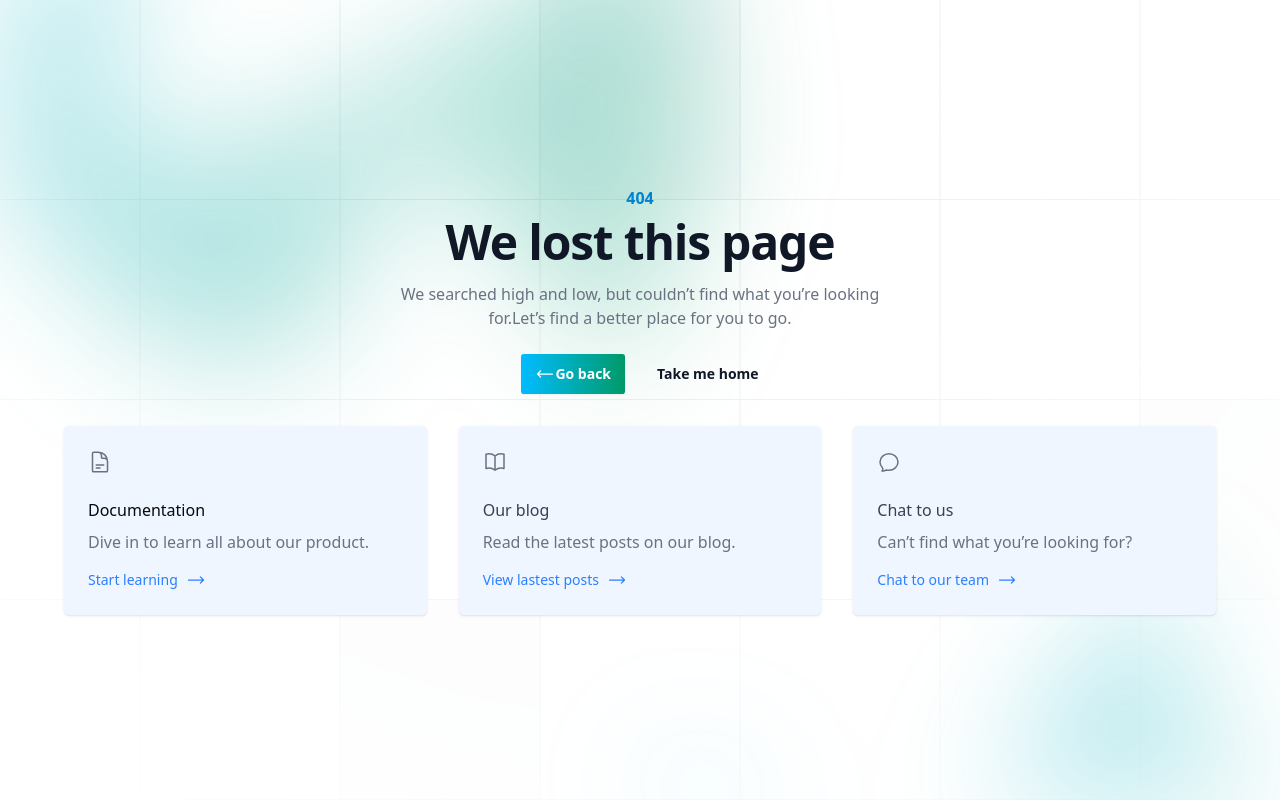
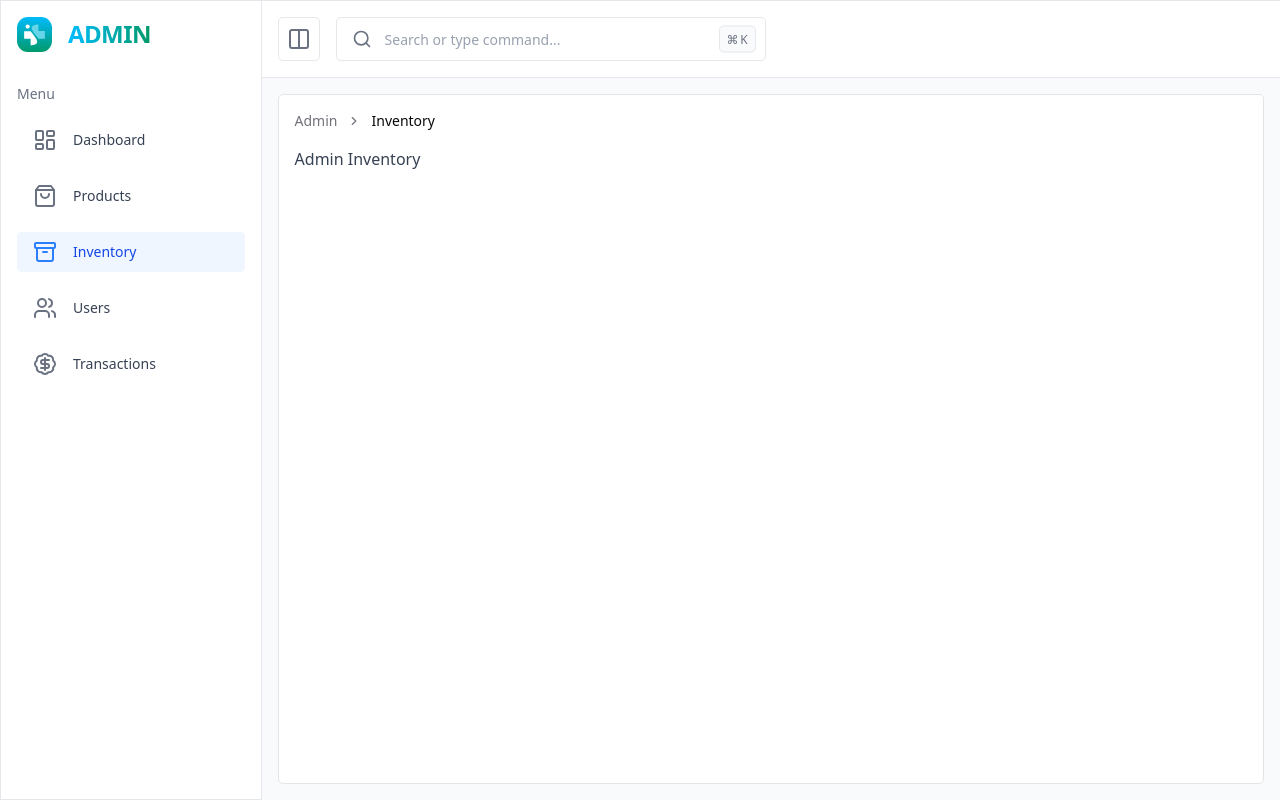
Before and after one commit to zorncbllr/afmax-system-finals, a React (Vite) app in the folder client/: page /admin/inventory in a window 1280 px wide. Built offline with nearby package versions, Linux system fonts and the light colour scheme.

Commit message:
added inventory page

```diff
--- a/client/src/App.tsx
+++ b/client/src/App.tsx
@@ -10,6 +10,7 @@ import { Toaster } from "react-hot-toast";
 import UserProductView from "./features/user/pages/user-product-view";
 import AdminProductView from "./features/admin/pages/admin-product-view";
 import PageNotFound from "./components/page-not-found";
+import AdminInventory from "./features/admin/pages/admin-inventory";
 
 function App() {
   return (
@@ -29,6 +30,7 @@ function App() {
           element={<AdminProductView />}
         />
         <Route path="/admin/users" element={<AdminUsers />} />
+        <Route path="/admin/inventory" element={<AdminInventory />} />
         <Route path="/admin/transactions" element={<AdminTransactions />} />
 
         <Route path="*" element={<PageNotFound />} />
--- a/client/src/features/admin/layouts/admin-layout.tsx
+++ b/client/src/features/admin/layouts/admin-layout.tsx
@@ -7,6 +7,7 @@ import {
   LayoutDashboardIcon,
   UsersIcon,
   BadgeDollarSignIcon,
+  ArchiveIcon,
 } from "lucide-react";
 import { SideBarProps } from "@/features/sidebar/types";
 import { useSidebar } from "@/features/sidebar/store";
@@ -30,6 +31,12 @@ const sidebarProps: SideBarProps = {
           title: "Products",
           icon: ShoppingBagIcon,
           href: "/admin/products",
+          children: [],
+        },
+        {
+          title: "Inventory",
+          icon: ArchiveIcon,
+          href: "/admin/inventory",
           children: [],
         },
         {
--- a/client/src/features/admin/pages/admin-transactions.tsx
+++ b/client/src/features/admin/pages/admin-inventory.tsx
@@ -9,26 +9,26 @@ export const breadcrumbList: BreadcrumbItem[] = [
     itemName: "Admin",
   },
   {
-    href: "/admin/transactions",
-    itemName: "Transaction List",
+    href: "/admin/inventoy",
+    itemName: "Inventory",
   },
 ];
 
-const AdminTransactions = () => {
+const AdminInventory = () => {
   const { setActiveItem, sidebarProps } = useSidebar();
   const { setBreadcrumbList, setActivePage } = useBreadcrumb();
 
   useEffect(() => {
-    setActiveItem(sidebarProps?.sections[0].items[3]);
+    setActiveItem(sidebarProps?.sections[0].items[2]);
     setBreadcrumbList(breadcrumbList);
     setActivePage(breadcrumbList[1]);
   }, [sidebarProps]);
 
   return (
     <AdminLayout>
-      <h1>AdminTransactions</h1>
+      <h1>Admin Inventory</h1>
     </AdminLayout>
   );
 };
 
-export default AdminTransactions;
+export default AdminInventory;
--- a/client/src/features/admin/pages/admin-users.tsx
+++ b/client/src/features/admin/pages/admin-users.tsx
@@ -19,7 +19,7 @@ const AdminUsers = () => {
   const { setBreadcrumbList, setActivePage } = useBreadcrumb();
 
   useEffect(() => {
-    setActiveItem(sidebarProps?.sections[0].items[2]);
+    setActiveItem(sidebarProps?.sections[0].items[3]);
     setBreadcrumbList(breadcrumbList);
     setActivePage(breadcrumbList[1]);
   }, [sidebarProps]);
```
